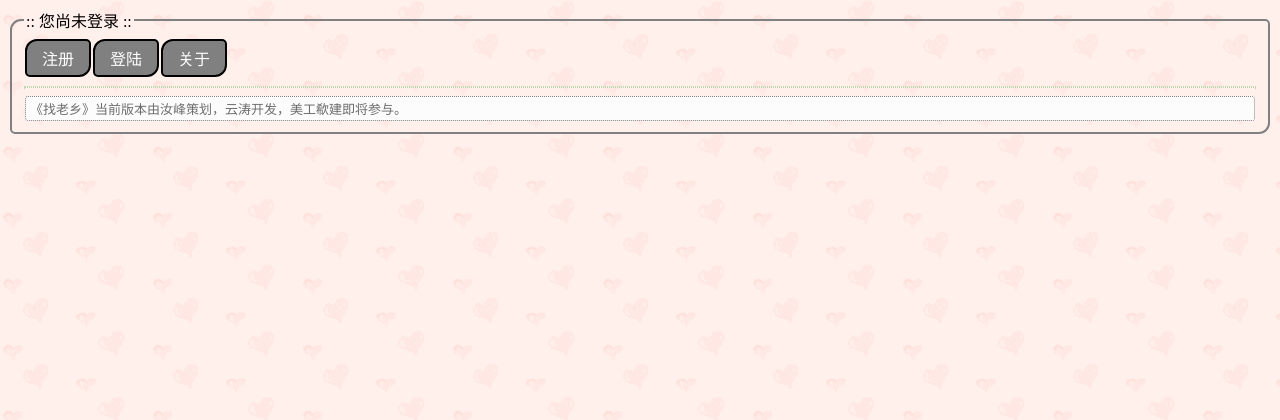
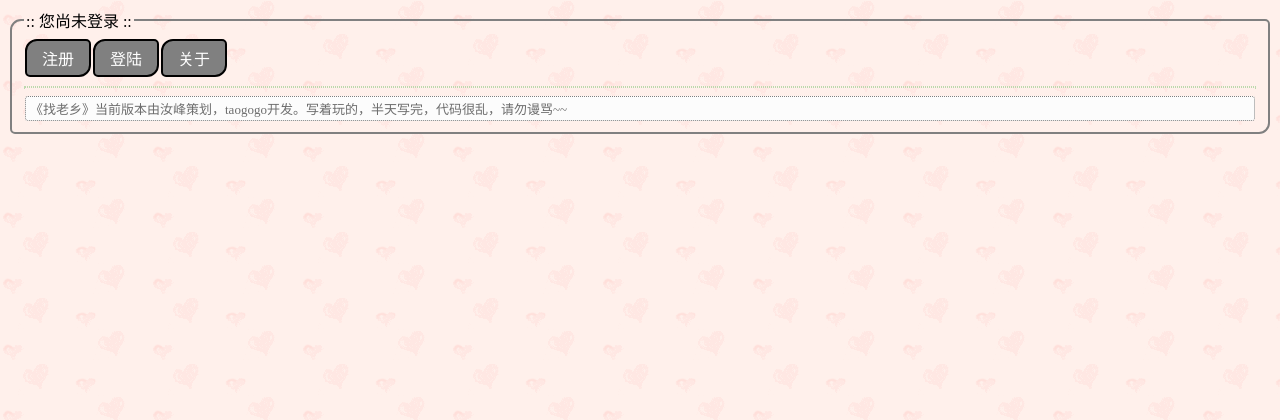
Before and after one commit to taogogo/find_fellow, a PHP site: page /about.php in a window 1280 px wide. Shown: the top 420 px of the page. Run offline with PHP 8.4, Linux system fonts and the light colour scheme; some libraries are stand-ins or nearby versions.

Commit message:
[mod file]修改说明
改改说明页面

```diff
--- a/about.php
+++ b/about.php
@@ -6,6 +6,6 @@
 </head>
 <body>
  <?php include 'inc/nav.php';?>
-  <div class="alertBox">《找老乡》当前版本由汝峰策划，云涛开发，美工欷建即将参与。</div>
+  <div class="alertBox">《找老乡》当前版本由汝峰策划，taogogo开发。写着玩的，半天写完，代码很乱，请勿谩骂~~</div>
 </body>
 </html>
```
